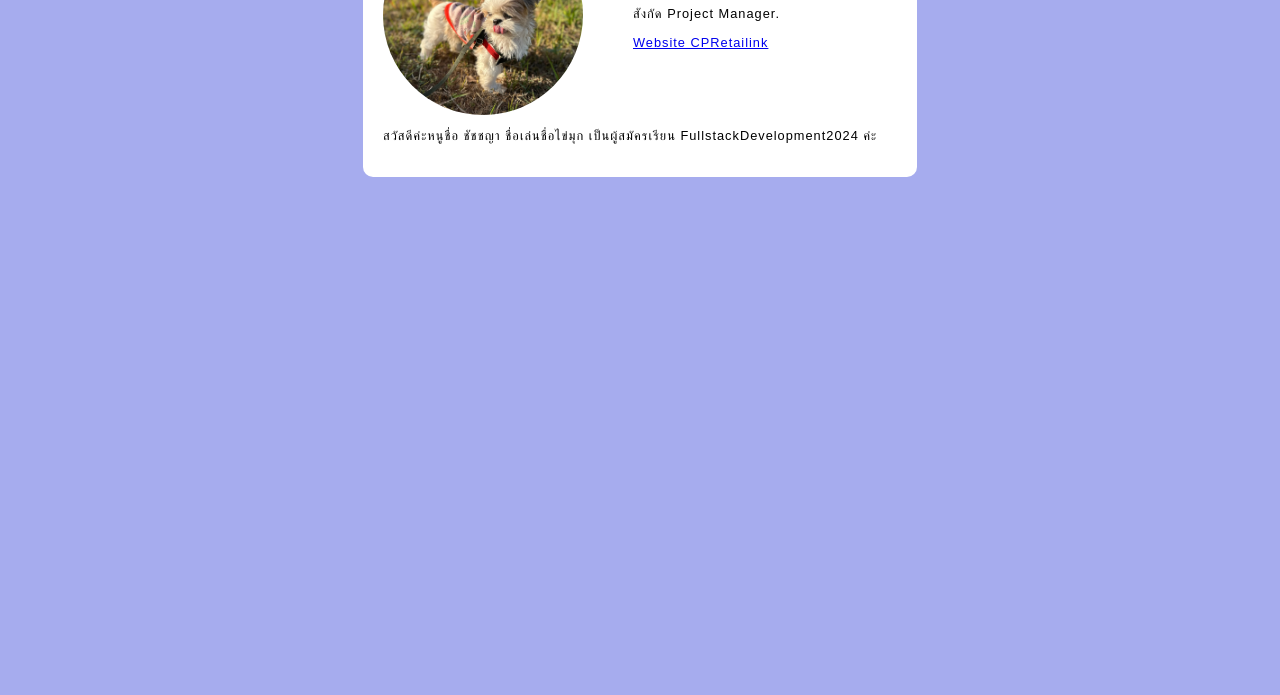
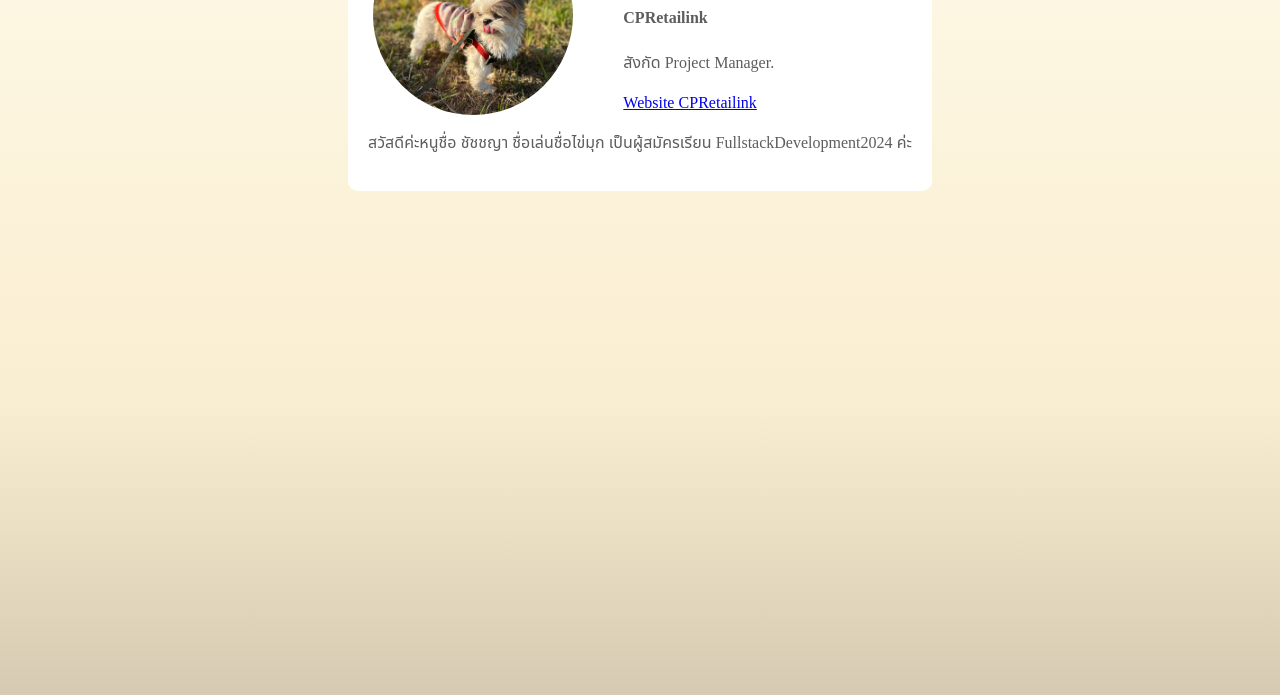
Before and after one commit to NKaiiii/FullStackDevCourse2024, a plain HTML site: page homework_1/homework_1.html in a window 1280 px wide. Shown: the part 125-820 px from the top of the page. Drawn offline with Linux system fonts and the light colour scheme.

Commit message:
change background gradin

```diff
--- a/homework_1/homework_1.css
+++ b/homework_1/homework_1.css
@@ -1,8 +1,11 @@
 body{
-    background-color: rgb(166, 172, 238);
-    font-family: sans-serif;
-    font-size: 0.8rem;
-    letter-spacing: 1px;
+    background: rgb(253,247,228);
+    background: linear-gradient(180deg, rgba(253,247,228,1) 10%, rgba(250,238,209,1) 64%, rgba(214,202,178,1) 100%);
+    font-family: 'Noto Sans Thai';
+    color: #5d5d5d;
+    margin: 0;
+    padding: 0;
+    height: 100vh;
 }
 .cardbox {
 
--- a/homework_1/homework_1.html
+++ b/homework_1/homework_1.html
@@ -16,7 +16,7 @@
                 <img class="profileImage" src="../tukky.jpg" alt="" />
                 <div style="margin-left: 50px">
                     <h1 class="profileText">Chatchaya Innarong</h1>
-                    <p>CPRetailink</p>
+                    <h4>CPRetailink</h4>
                     <p>สังกัด Project Manager.</p>
                     <a href="https://www.cpretailink.co.th/">Website CPRetailink</a>
                 </div>
```
